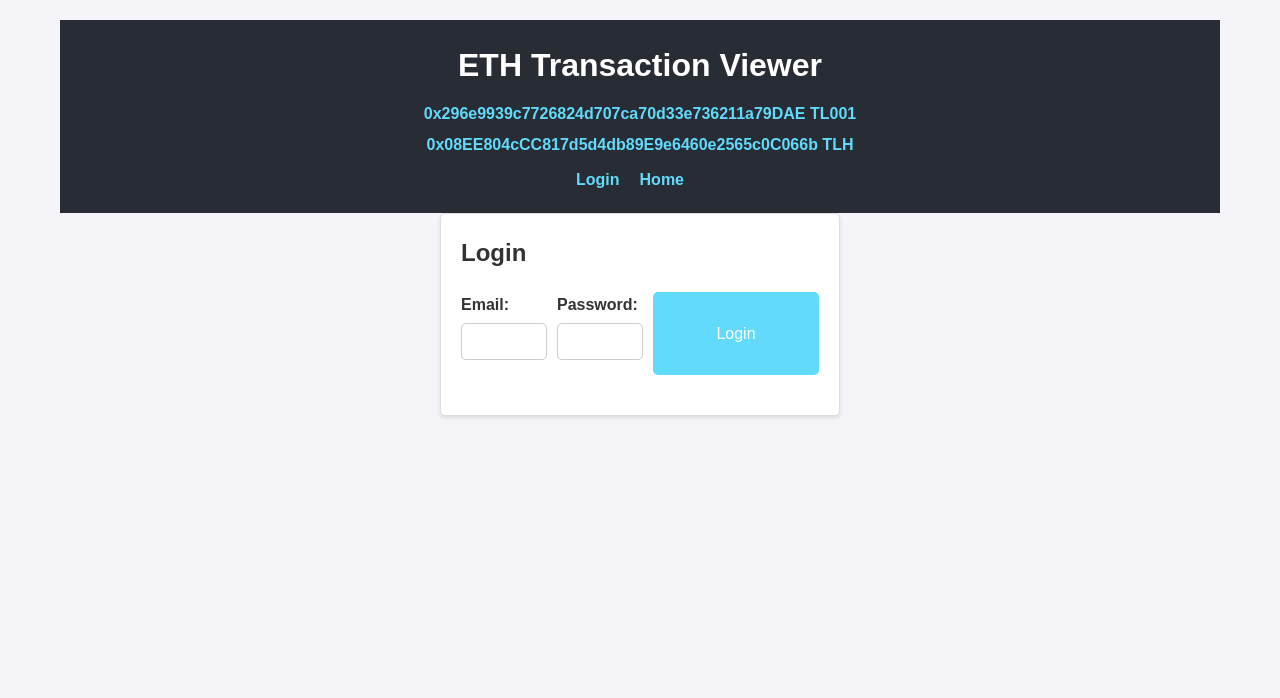
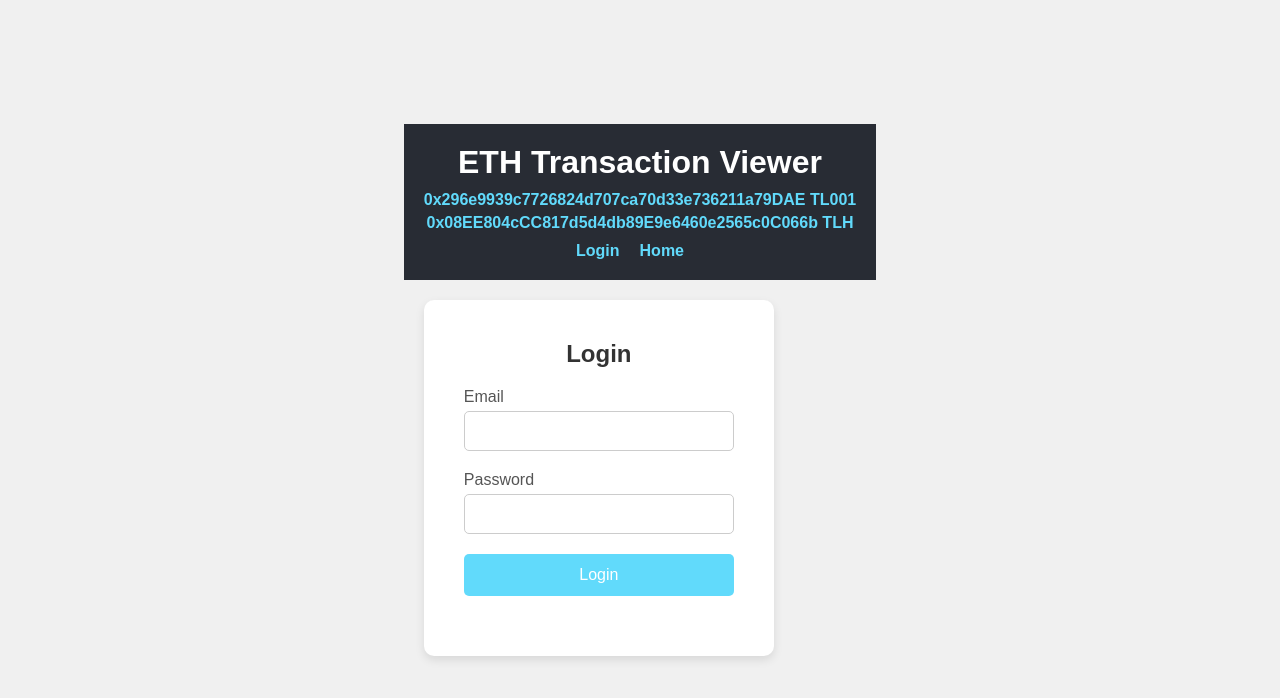
Before and after one commit to MR-Coder-Coder/eth-bk, a React (Create React App) app: page /login in a window 1280 px wide. Shown: the top 698 px of the page. Built offline with nearby package versions, Linux system fonts and the light colour scheme; no server answers.

Commit message:
updated css (fixing login)

```diff
--- a/src/App.css
+++ b/src/App.css
@@ -44,11 +44,15 @@
   box-sizing: border-box;
 }
 
+/* General styles */
 body {
   font-family: 'Arial', sans-serif;
-  background-color: #f4f4f9;
-  color: #333;
-  line-height: 1.6;
+  background-color: #f0f0f0; /* Light background to mimic the second screenshot */
+  display: flex;
+  justify-content: center;
+  align-items: center;
+  min-height: 100vh; /* Full viewport height */
+  margin: 0;
 }
 
 /* App component styles */
@@ -201,31 +205,39 @@ p.error {
   text-decoration: underline;
 }
 
-/* Login page styles */
+/* Login page */
 .login-page {
-  max-width: 400px;
-  margin: 0 auto;
-  padding: 20px;
-  background-color: white;
-  border: 1px solid #ddd;
-  border-radius: 5px;
-  box-shadow: 0 2px 4px rgba(0, 0, 0, 0.1);
+  background-color: #fff;
+  padding: 40px; /* Larger padding for a card-like feel */
+  border-radius: 10px;
+  box-shadow: 0 4px 10px rgba(0, 0, 0, 0.1); /* Softer shadow for the card */
+  width: 350px; /* Set a fixed width for the card */
+  margin: 20px;
+  text-align: center; /* Center text */
 }
 
 .login-page h2 {
   margin-bottom: 20px;
+  font-size: 1.5rem;
   color: #333;
 }
 
+.login-page form {
+  display: flex;
+  flex-direction: column;
+  gap: 20px; /* Space between form inputs */
+}
+
 .login-page form div {
-  margin-bottom: 15px;
+  display: flex;
+  flex-direction: column;
+  align-items: flex-start;
 }
 
 .login-page label {
-  display: block;
-  font-weight: bold;
+  font-size: 1rem;
+  color: #555;
   margin-bottom: 5px;
-  color: #333;
 }
 
 .login-page input {
@@ -233,21 +245,27 @@ p.error {
   padding: 10px;
   border: 1px solid #ccc;
   border-radius: 5px;
+  font-size: 1rem;
 }
 
 .login-page button {
-  width: 100%;
-  padding: 10px;
   background-color: #61dafb;
+  border: none;
   color: white;
-  border: none;
+  padding: 12px;
   font-size: 1rem;
+  border-radius: 5px;
   cursor: pointer;
-  border-radius: 5px;
+  transition: background-color 0.3s ease;
 }
 
 .login-page button:hover {
   background-color: #21a1f1;
+}
+
+.login-page .error {
+  color: red;
+  margin-bottom: 20px;
 }
 
 /* Responsive styles */
--- a/src/components/LoginPage.js
+++ b/src/components/LoginPage.js
@@ -26,7 +26,7 @@ const LoginPage = () => {
       {error && <p className="error">{error}</p>}
       <form onSubmit={handleLogin}>
         <div>
-          <label>Email:</label>
+          <label>Email</label>
           <input
             type="email"
             value={email}
@@ -35,7 +35,7 @@ const LoginPage = () => {
           />
         </div>
         <div>
-          <label>Password:</label>
+          <label>Password</label>
           <input
             type="password"
             value={password}
```
